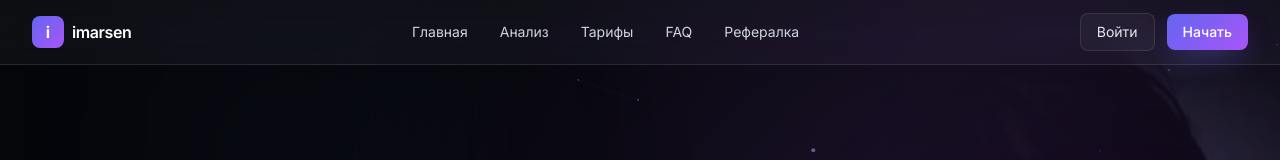
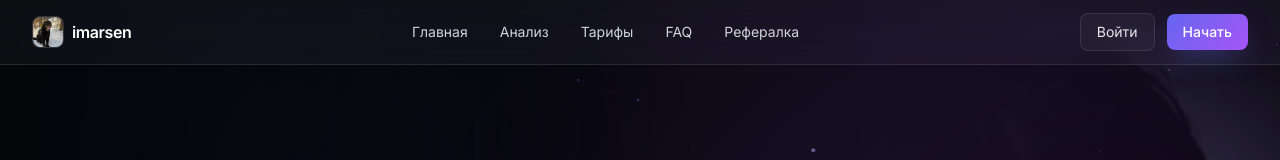
Before and after one commit to CodeDestriyer/imarsen, a React (Vite) app: page / in a window 1280 px wide. Shown: the top 160 px of the page. Built offline with nearby package versions, Linux system fonts and the light colour scheme.

Commit message:
feat: use uploaded panther photo as logo across nav/footer/report

```diff
--- a/src/pages/ReportDemo.tsx
+++ b/src/pages/ReportDemo.tsx
@@ -83,7 +83,7 @@ export default function ReportDemo() {
             <span>На главную</span>
           </Link>
           <Link to="/" className="flex items-center gap-2">
-            <div className="w-8 h-8 rounded-lg bg-gradient-to-br from-indigo-500 to-purple-500 flex items-center justify-center font-bold text-white">i</div>
+            <img src="/logo.jpg" alt="imarsen" className="w-8 h-8 rounded-lg object-cover border border-white/15" />
             <span className="font-semibold tracking-tight text-white">imarsen</span>
           </Link>
           <Link to="/#pricing" className="btn-primary px-4 py-2 rounded-lg text-sm font-medium">Заказать</Link>
--- a/src/sections/Footer.tsx
+++ b/src/sections/Footer.tsx
@@ -6,7 +6,7 @@ export function Footer() {
       <div className="max-w-7xl mx-auto px-4 sm:px-6 lg:px-8 py-12 grid grid-cols-1 md:grid-cols-3 gap-8">
         <div>
           <a href="#top" className="flex items-center gap-2">
-            <div className="w-8 h-8 rounded-lg bg-gradient-to-br from-indigo-500 to-purple-500 flex items-center justify-center font-bold text-white">i</div>
+            <img src="/logo.jpg" alt="imarsen" className="w-8 h-8 rounded-lg object-cover border border-white/15" />
             <span className="font-semibold text-white">imarsen</span>
           </a>
           <p className="text-gray-500 text-sm mt-4 max-w-sm">
--- a/src/sections/Nav.tsx
+++ b/src/sections/Nav.tsx
@@ -17,7 +17,7 @@ export function Nav() {
       <div className="max-w-7xl mx-auto px-4 sm:px-6 lg:px-8">
         <div className="flex justify-between items-center h-16">
           <a href="#top" className="flex items-center gap-2">
-            <div className="w-8 h-8 rounded-lg bg-gradient-to-br from-indigo-500 to-purple-500 flex items-center justify-center font-bold text-white">i</div>
+            <img src="/logo.jpg" alt="imarsen" className="w-8 h-8 rounded-lg object-cover border border-white/15" />
             <span className="font-semibold tracking-tight text-white">imarsen</span>
           </a>
 
```
Also changed, not shown: public/logo.jpg (renamed from imaren-logo.jpg).
